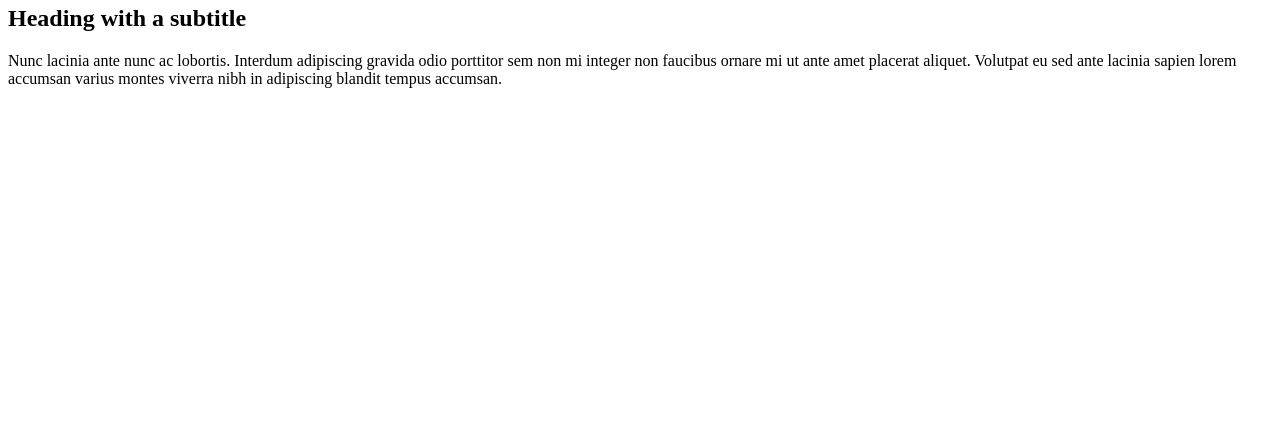
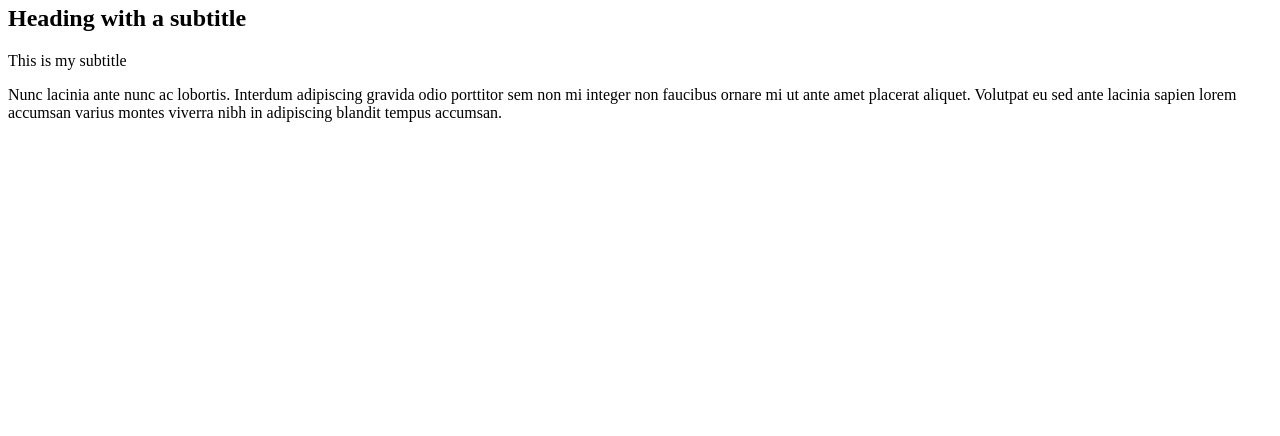
Before and after one commit to micaelapicco/holbertonschool-web_front_end, a plain HTML site: page html_advanced/13-styleguide.html in a window 1280 px wide. Shown: the part 364-800 px from the top of the page. Drawn offline with Linux system fonts and the light colour scheme.

Commit message:
add levels and paragraph

```diff
--- a/html_advanced/13-styleguide.html
+++ b/html_advanced/13-styleguide.html
@@ -31,6 +31,7 @@
           <h2>Paragraph</h2>
         </header>
         <h2>Heading with a subtitle</h2>
+        <p>This is my subtitle</p>
         <p>
           Nunc lacinia ante nunc ac lobortis. Interdum adipiscing gravida odio
           porttitor sem non mi integer non faucibus ornare mi ut ante amet
```
